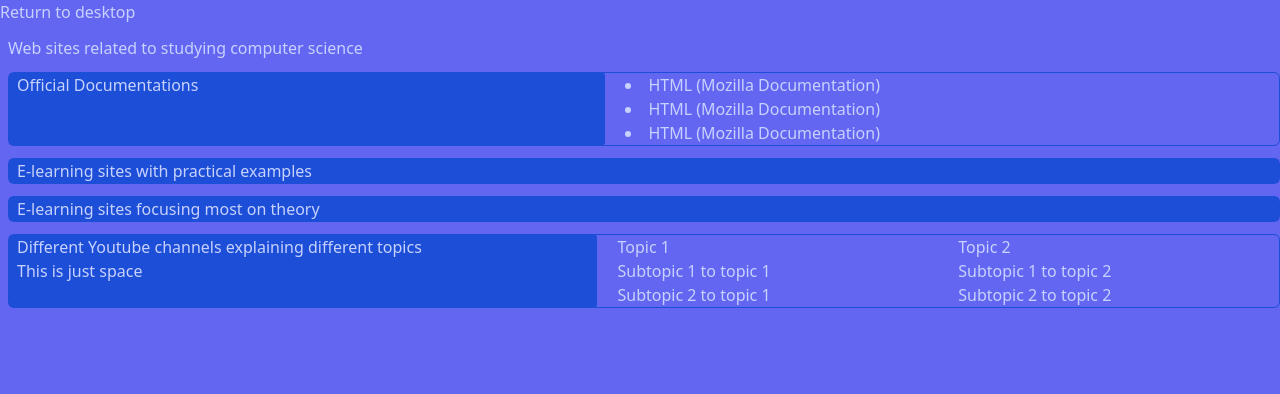
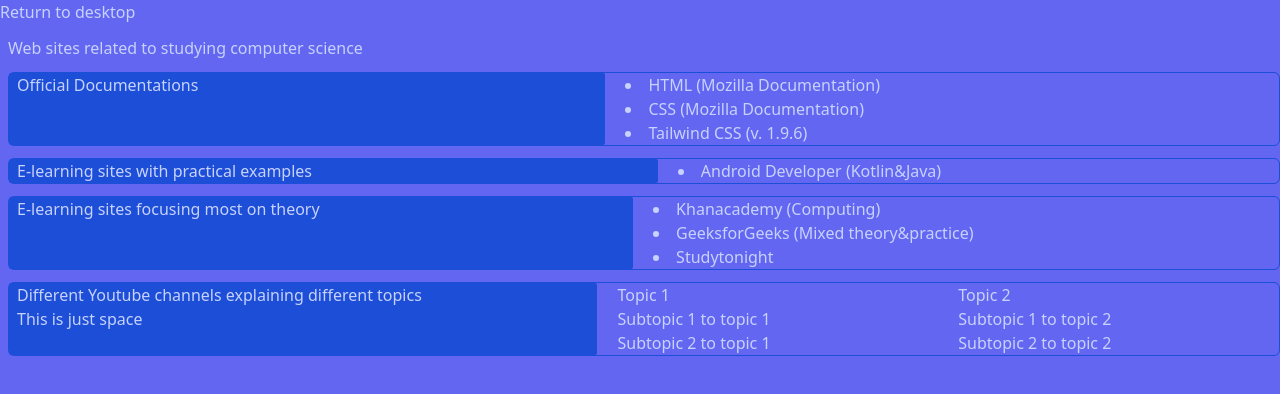
Before and after one commit to NicoSakuraStar/hobby-89ujoijiwjf39smc, a website: page help.html in a window 1280 px wide. Drawn offline with nearby package versions, Linux system fonts and the light colour scheme.

Commit message:
Inserted more href in help.html

```diff
--- a/help.html
+++ b/help.html
@@ -12,17 +12,25 @@
       <h2 class="bg-blue-700 rounded-sm px-2">Official Documentations</h2>
       <div class="grid">
         <li><a class="hover:text-white" href="https://developer.mozilla.org/en-US/docs/Web/HTML/Element" target="_blank">HTML (Mozilla Documentation)</a></li>
-        <li><a class="hover:text-white" href="https://developer.mozilla.org/en-US/docs/Web/HTML/Element" target="_blank">HTML (Mozilla Documentation)</a></li>
-        <li><a class="hover:text-white" href="https://developer.mozilla.org/en-US/docs/Web/HTML/Element" target="_blank">HTML (Mozilla Documentation)</a></li>
+        <li><a class="hover:text-white" href="https://developer.mozilla.org/en-US/docs/Web/CSS" target="_blank">CSS (Mozilla Documentation)</a></li>
+        <li><a class="hover:text-white" href="https://v1.tailwindcss.com/" target="_blank">Tailwind CSS (v. 1.9.6)</a></li>
       </div>
     </div>
 
     <div id="learning-practical" class="grid grid-flow-col gap-5 border border-blue-700 rounded-md ">
       <h2 class="bg-blue-700 rounded-sm px-2">E-learning sites with practical examples</h2>
+      <div class="grid">
+        <li><a class="hover:text-white" href="https://developer.android.com/courses" target="_blank">Android Developer (Kotlin&Java)</a></li>
+      </div>
     </div>
 
     <div id="learning-theory" class="grid grid-flow-col gap-5 border border-blue-700 rounded-md">
       <h2 class="bg-blue-700 rounded-sm px-2" >E-learning sites focusing most on theory</h2>
+      <div class="grid">
+        <li><a class="hover:text-white" href="https://www.khanacademy.org/computing" target="_blank">Khanacademy (Computing)</a></li>
+        <li><a class="hover:text-white" href="https://www.geeksforgeeks.org/" target="_blank">GeeksforGeeks (Mixed theory&practice) </a></li>
+        <li><a class="hover:text-white" href="https://www.studytonight.com/" target="_blank">Studytonight</a></li>
+      </div>
     </div>
 
     <div id="video-channels" class="grid grid-flow-row grid-flow-col gap-5 border border-blue-700 rounded-md">
```
